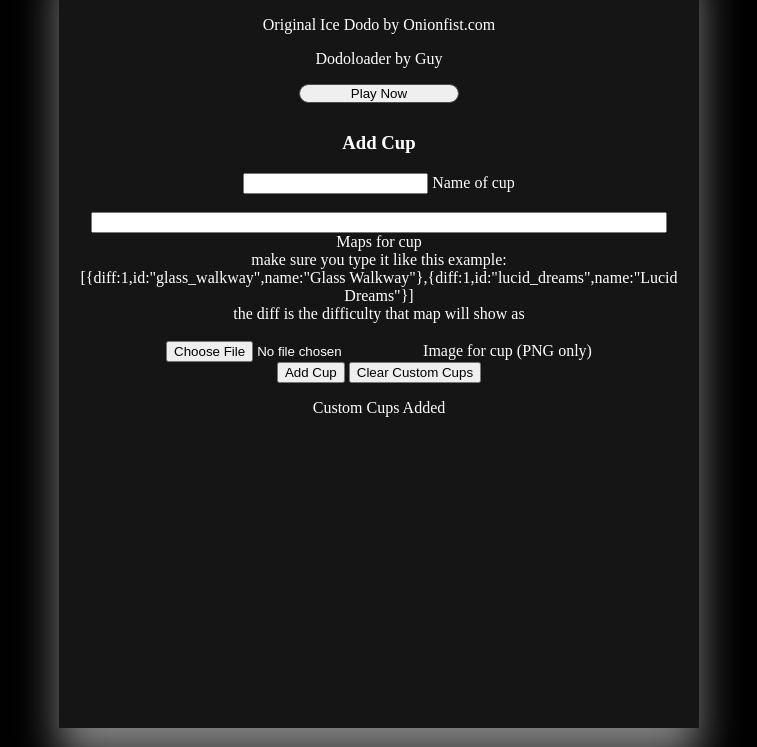
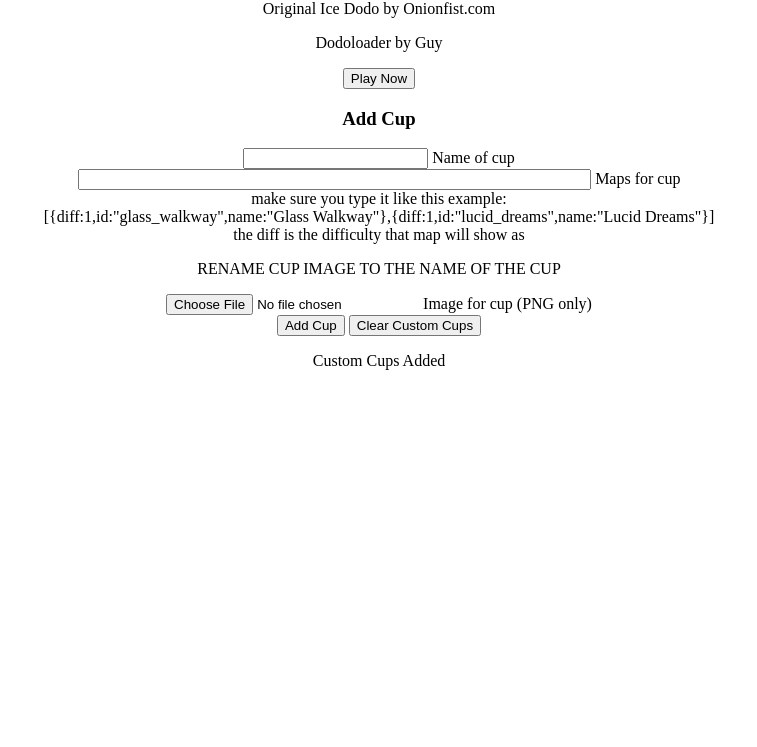
Before and after one commit to GuySandler/Ice-dodo-modloader-half-published, a plain HTML site: page index.html in a window 1280 px wide. Shown: the part 80-827 px from the top of the page, without its empty margins (261-1018 px from the left). After the commit the page ends 800 px from the top, so only its background shows below. Drawn offline with Linux system fonts and the light colour scheme.

Commit message:
commit 7.1 (wrong file)

```diff
--- a/index.html
+++ b/index.html
@@ -5,53 +5,23 @@
     <title>Ice Dodo - Official Site</title>
     <link rel="icon" href="images/dodoloader.webp">
     <meta name="description" content="Modded Ice Dodo by Onionfist.com">
-    <style type="text/css" media="screen">
-        * {box-sizing: border-box;}
-        html {
-            background-color: black;
-            height: 100%;
-            overflow: hidden;
-        }
-        body {
-            height: 100%;
-            color:white;
-        }
-        #Menu {
-            display:inline-block;
-            overflow-y: auto;
-            width: 50vw;
-            height: calc(100vh - 15px);
-            background-color: #151515;
-            /* padding-left: 15px;
-            padding-right: 15px; */
-            box-shadow: 0px 30px 40px gray;
-            margin: 15px;
-        }
-        #playNow {
-            margin-bottom:10px;
-            width:25%;
-            border: 1px solid #4c4c4c;
-            border-radius: 10px;
-        }
-    </style>
   </head>
   <body style="font-family: ubuntu;">
     <center>
-    <div id="Menu">
-        <div style="position:sticky;top:0;background-color: #151515;">
-            <h1 style="margin-top:15px;">DodoLoader</h1>
-            <p>Original Ice Dodo by Onionfist.com</p>
-            <p>Dodoloader by Guy</p>
-            <button id="playNow" onclick="window.location.href='singleplayer'">Play Now</button>
-        </div>
+    <div>
+        <h1>DodoLoader</h1>
+        <p>Original Ice Dodo by Onionfist.com</p>
+        <p>Dodoloader by Guy</p>
+        <button onclick="window.location.href='singleplayer'">Play Now</button>
         <form id="Cupadder">
             <h3>Add Cup</h3>
             <input type="text" id="name">
             <label for="name">Name of cup</label>
-            <br><br>
-            <input style="width:90%;margin-left:5%;margin-right:5%;" type="text" id="maps">
+            <br>
+            <input style="width:40%" type="text" id="maps">
             <label for="maps">Maps for cup<br>make sure you type it like this example:<br>[{diff:1,id:"glass_walkway",name:"Glass Walkway"},{diff:1,id:"lucid_dreams",name:"Lucid Dreams"}]<br>the diff is the difficulty that map will show as</label>
-            <br><br>
+            <br>
+            <p>RENAME CUP IMAGE TO THE NAME OF THE CUP</p>
             <input type="file" accept="image/png" id="image">
             <label for="image">Image for cup (PNG only)</label>
         </form>
```
